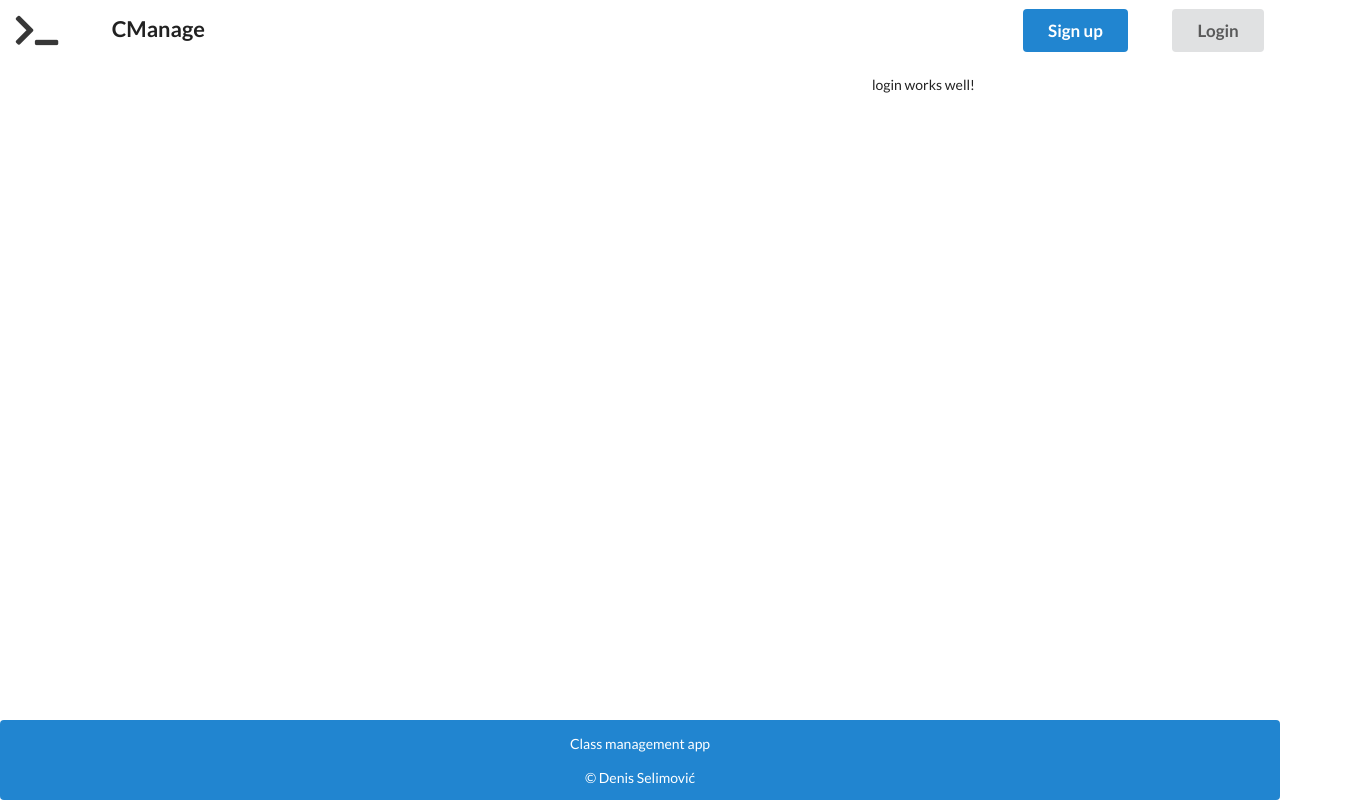
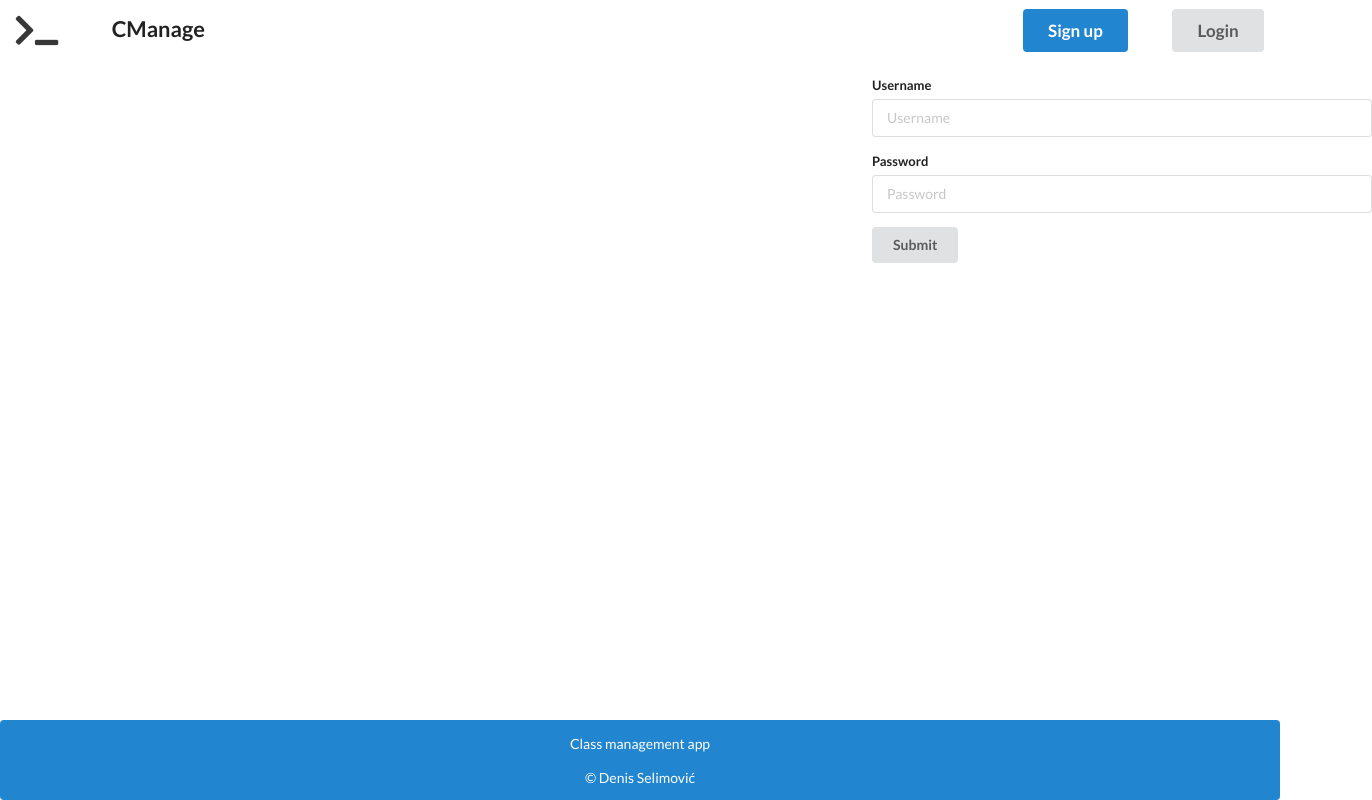
Before and after one commit to denis-selimovic/ClassManagement, an Angular app in the folder class-management-webapp/: page / in a window 1280 px wide. Shown: the whole page, 1372 px wide, since content can reach past the window. Built offline with nearby package versions, Linux system fonts and the light colour scheme.

Commit message:
implemented login form

```diff
--- a/class-management-webapp/src/app/app.module.ts
+++ b/class-management-webapp/src/app/app.module.ts
@@ -1,4 +1,5 @@
 import { BrowserModule } from '@angular/platform-browser';
+import {FormsModule, ReactiveFormsModule} from '@angular/forms';
 import { NgModule } from '@angular/core';
 import { RouterModule, Routes } from '@angular/router';
 
@@ -23,7 +24,9 @@ const appRoutes: Routes = [
   ],
   imports: [
     BrowserModule,
-    RouterModule.forRoot(appRoutes)
+    FormsModule,
+    RouterModule.forRoot(appRoutes),
+    ReactiveFormsModule
   ],
   providers: [],
   bootstrap: [AppComponent]
--- a/class-management-webapp/src/app/auth/login/login.component.css
+++ b/class-management-webapp/src/app/auth/login/login.component.css
@@ -0,0 +1,3 @@
+.input-width {
+  width: 500px;
+}
--- a/class-management-webapp/src/app/auth/login/login.component.html
+++ b/class-management-webapp/src/app/auth/login/login.component.html
@@ -1 +1,17 @@
-<p>login works well!</p>
+<form [formGroup]="loginForm" class="ui form error" (ngSubmit)="login()">
+  <div class="field input-width">
+    <label>Username</label>
+    <input type="text" formControlName="username" name="username" placeholder="Username"/>
+    <div class="ui error message" *ngIf="loginForm.get('username').touched && loginForm.get('username').invalid">
+      Username is required
+    </div>
+  </div>
+  <div class="field input-width">
+    <label>Password</label>
+    <input type="password" formControlName="password" name="password" placeholder="Password"/>
+    <div class="ui error message" *ngIf="loginForm.get('password').touched && loginForm.get('password').invalid">
+      Password is required
+    </div>
+  </div>
+  <input class="ui submit button" value="Submit" type="submit"/>
+</form>
--- a/class-management-webapp/src/app/auth/login/login.component.ts
+++ b/class-management-webapp/src/app/auth/login/login.component.ts
@@ -1,4 +1,6 @@
 import { Component, OnInit } from '@angular/core';
+import { FormBuilder, FormGroup, Validators } from '@angular/forms';
+import { Router } from '@angular/router';
 
 @Component({
   selector: 'app-login',
@@ -7,9 +9,20 @@ import { Component, OnInit } from '@angular/core';
 })
 export class LoginComponent implements OnInit {
 
-  constructor() { }
+  loginForm: FormGroup;
+
+  constructor(private formBuilder: FormBuilder, private router: Router) {
+    this.loginForm = formBuilder.group({
+      username: ['', Validators.required],
+      password: ['', Validators.required]
+    });
+  }
 
   ngOnInit(): void {
   }
 
+  login(): void {
+    console.log(this.loginForm);
+    this.router.navigate(['register']);
+  }
 }
```
